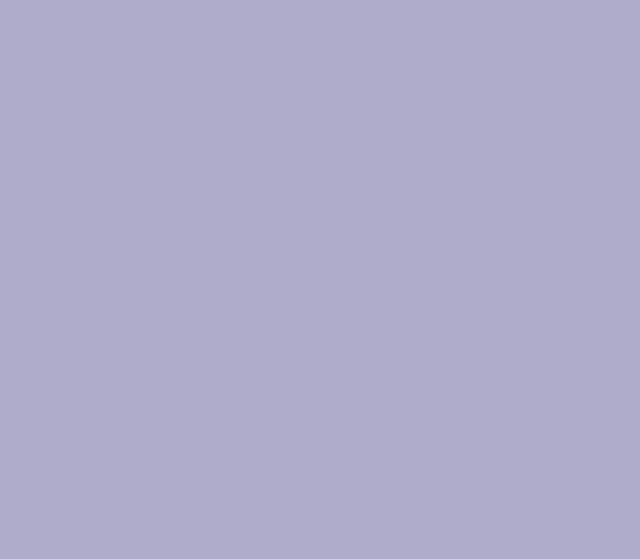
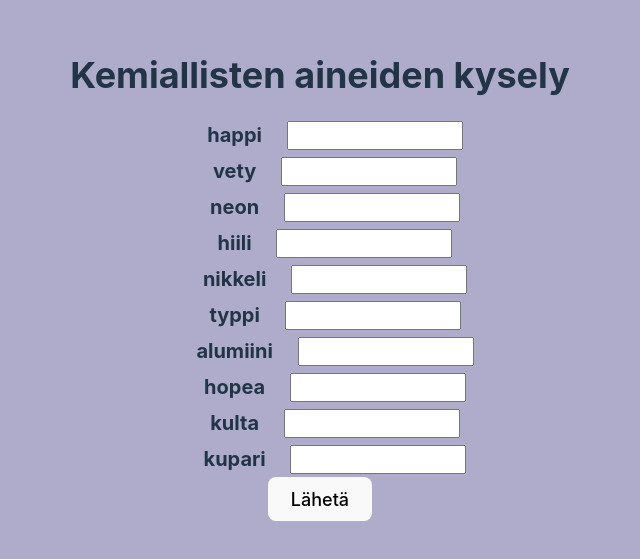
Before and after one commit to Tinttu/my-app, a React (Vite) app: page /randomAsking in a window 1280 px wide. Before the commit this address had no page. Shown: the part 123-682 px from the top of the page, without its empty margins (320-960 px from the left). Built offline with nearby package versions, Linux system fonts and the light colour scheme.

Commit message:
RandomAsking toteutus

```diff
--- a/src/App.jsx
+++ b/src/App.jsx
@@ -3,6 +3,7 @@ import './App.css';
 import Asking from './assets/Asking';
 import Asking2 from './assets/Asking2';
 import Asking3 from './assets/Asking3';
+import RandomAsking from './assets/RandomAsking';
 
 function App() {
   return (
@@ -17,6 +18,10 @@ function App() {
 
           {/* Reitti Asking3-komponentille */}
           <Route path="/asking3" element={<Asking3 />} />
+
+        {/* Reitti RandomAsking-komponentille */}
+        <Route path="/randomAsking" element={<RandomAsking />} />
+
         </Routes>
       </div>
     </Router>
--- a/src/assets/Asking3.jsx
+++ b/src/assets/Asking3.jsx
@@ -1,6 +1,6 @@
 import React, { useState } from 'react';
 import './Asking.css'
-//import { useNavigate } from 'react-router-dom'; // Import useNavigate
+import { useNavigate } from 'react-router-dom'; // Import useNavigate
 //import Asking2 from './Asking3';
 
 function Asking3() {
@@ -18,7 +18,7 @@ function Asking3() {
 
   });
 
-//const navigate = useNavigate(); // Initialize navigation
+const navigate = useNavigate(); // Initialize navigation
 
   const correctSymbols = {
     He: "helium",
@@ -60,7 +60,7 @@ function Asking3() {
 
     if (correct) {
       alert("Kaikki vastaukset ovat oikein!");
-      //navigate("/asking3"); // Navigate to Asking3
+      navigate("/randomAsking"); // Navigate to RandomAsking
     } else {
       alert(message);
     }
@@ -90,7 +90,7 @@ function Asking3() {
             type="text"
             name="I"
             value={symbols.I}
-            style={{ marginLeft: "18px" }}
+            style={{ marginLeft: "22px" }}
             autocomplete="off"
             onChange={handleChange}
           />
--- /dev/null
+++ b/src/assets/RandomAsking.jsx
@@ -0,0 +1,88 @@
+import React, { useState } from 'react';
+
+function RandomAsking() {
+  const [questions, setQuestions] = useState([]);
+  const [answers, setAnswers] = useState({});
+  const [message, setMessage] = useState("");
+
+  // Tietokanta kemiallisista merkeistä ja aineista
+  const symbolsData = [
+    { symbol: "O", name: "happi" },
+    { symbol: "H", name: "vety" },
+    { symbol: "C", name: "hiili" },
+    { symbol: "N", name: "typpi" },
+    { symbol: "Ne", name: "neon" },
+    { symbol: "Al", name: "alumiini" },
+    { symbol: "Cu", name: "kupari" },
+    { symbol: "Ag", name: "hopea" },
+    { symbol: "Au", name: "kulta" },
+    { symbol: "Ni", name: "nikkeli" }
+  ];
+
+  // Shuffle-funktio satunnaistaa kysymysten järjestyksen
+  const shuffleQuestions = () => {
+    const shuffled = [...symbolsData].sort(() => Math.random() - 0.5);
+    setQuestions(shuffled);
+  };
+
+  const handleChange = (e) => {
+    const { name, value } = e.target;
+    setAnswers({ ...answers, [name]: value });
+  };
+
+  const handleSubmit = (e) => {
+    e.preventDefault();
+    checkAnswers();
+  };
+
+  const checkAnswers = () => {
+    let isCorrect = true;
+    let resultMessage = "Tarkistusraportti:\n";
+
+    questions.forEach((item) => {
+      if (answers[item.symbol]?.toLowerCase() === item.name.toLowerCase()) {
+        resultMessage += `${item.symbol}: Oikein!\n`;
+      } else {
+        resultMessage += `${item.symbol}: Väärin. Oikea vastaus on ${item.name}.\n`;
+        isCorrect = false;
+      }
+    });
+
+    if (isCorrect) {
+      setMessage("Kaikki vastaukset ovat oikein!");
+    } else {
+      setMessage(resultMessage);
+    }
+  };
+
+  // Alustetaan kysymykset, kun komponentti latautuu
+  React.useEffect(() => {
+    shuffleQuestions();
+  }, []);
+
+  return (
+    <div>
+      <h1>Kemiallisten aineiden kysely</h1>
+      <form onSubmit={handleSubmit}>
+        {questions.map((item) => (
+          <label key={item.symbol}>
+            {item.name} {/* Näytetään aineen nimi */}
+            <input
+              type="text"
+              name={item.symbol}
+              value={answers[item.symbol] || ""}
+              autoComplete="off"
+              style={{ marginLeft: "20px" }}
+              onChange={handleChange}
+            />
+            <br />
+          </label>
+        ))}
+        <button type="submit">Lähetä</button>
+      </form>
+      {message && <p>{message}</p>}
+    </div>
+  );
+}
+
+export default RandomAsking;
```
Also changed, not shown: src/assets/Random-asking.jsx (deleted).
